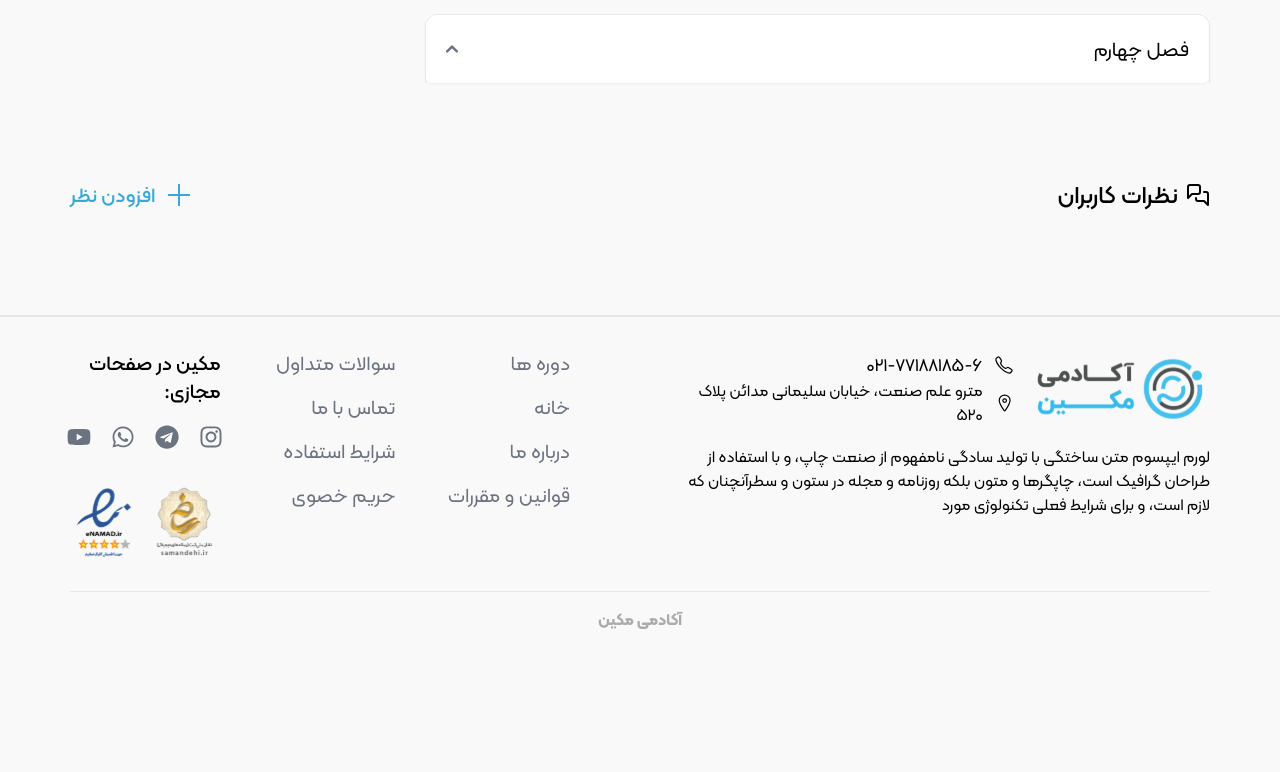
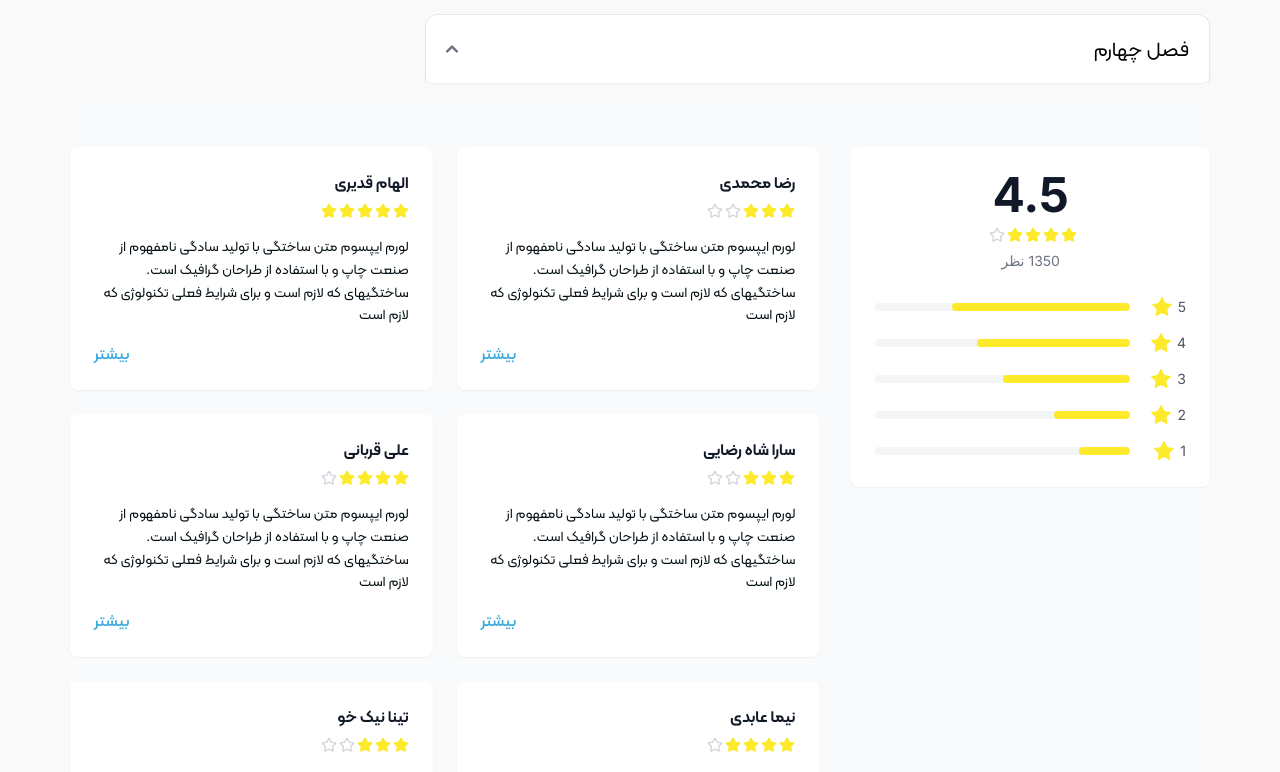
Before and after one commit to amirrowll/online-learning-makin, a Next.js app: page /Courses/1 in a window 1280 px wide. Shown: the part 1603-2375 px from the top of the page. Before the commit the page ends 2267 px from the top, so only its background shows below. Built offline with nearby package versions, Linux system fonts and the light colour scheme.

Commit message:
Finishing the dynamics section of the course

```diff
--- a/Feature/SeasonalArrangement/SeasonalArrangement.tsx
+++ b/Feature/SeasonalArrangement/SeasonalArrangement.tsx
@@ -13,8 +13,8 @@ const CoursePage: React.FC = () => {
     };
 
     return (
-        <div className='flex w-full mt-[85px] gap-10'>
-            <div className='w-[903px]'>
+        <div className='flex flex-col lg:flex-row w-full mt-[85px] gap-5 lg:gap-10 px-4 lg:px-0'>
+            <div className='w-full lg:w-[903px]'>
                 <div className="mb-4 bg-white rounded-lg shadow-sm">
                     <h2 id="accordion-collapse-heading-1">
                         <button
@@ -175,19 +175,19 @@ const CoursePage: React.FC = () => {
                 </div>
             </div>
 
-            <div className='w-[357px] max-h-[200px] bg-white px-4 rounded-xl py-4 sticky top-36'>
+            <div className='w-full lg:w-[357px] min-h-[200px] bg-white px-4 rounded-xl py-4 sticky top-[8.5rem] h-fit'>
                 <div className='flex items-center gap-4'>
-                    <div className='w-[72px] h-[72px]'>
+                    <div className='w-[60px] h-[60px] lg:w-[72px] lg:h-[72px]'>
                         <img className='w-full h-full' src="/Courses/tlogo.svg" alt="مدرس" />
                     </div>
 
                     <div>
-                        <p className='text-base font-kalamehMedium'>حسین رفیعی</p>
-                        <p className='text-[#9E9E9E] text-sm font-kalamehRegular'>مدرس دوره</p>
+                        <p className='text-base lg:text-lg font-kalamehMedium'>حسین رفیعی</p>
+                        <p className='text-[#9E9E9E] text-xs lg:text-sm font-kalamehRegular'>مدرس دوره</p>
                     </div>
                 </div>
 
-                <p className='text-sm font-kalamehRegular mt-5'>
+                <p className='text-xs lg:text-sm font-kalamehRegular mt-4 lg:mt-5'>
                     لورم ایپسوم متن ساختگی با تولید سادگی نامفهوم از صنعت چاپ و با استفاده از طراحان گرافیک است. چاپگرها و متون بلکه روزنامه و مجله در ستون و
                 </p>
             </div>
--- a/Feature/userComments/UserComments.tsx
+++ b/Feature/userComments/UserComments.tsx
@@ -1,31 +1,149 @@
-import React from 'react'
-import { LuMessagesSquare } from "react-icons/lu";
-import { LiaPlusSolid } from "react-icons/lia";
+/* eslint-disable tailwindcss/classnames-order */
+import { Star } from 'lucide-react';
 
+interface Review {
+  id: number;
+  name: string;
+  rating: number;
+  comment: string;
+}
 
+const reviews: Review[] = [
+  {
+    id: 1,
+    name: "رضا محمدی",
+    rating: 3.5,
+    comment: "لورم ایپسوم متن ساختگی با تولید سادگی نامفهوم از صنعت چاپ و با استفاده از طراحان گرافیک است. ساختگیهای که لازم است و برای شرایط فعلی تکنولوژی که لازم است"
+  },
+  {
+    id: 2,
+    name: "الهام قدیری",
+    rating: 5,
+    comment: "لورم ایپسوم متن ساختگی با تولید سادگی نامفهوم از صنعت چاپ و با استفاده از طراحان گرافیک است. ساختگیهای که لازم است و برای شرایط فعلی تکنولوژی که لازم است"
+  },
+  {
+    id: 3,
+    name: "سارا شاه رضایی",
+    rating: 3.5,
+    comment: "لورم ایپسوم متن ساختگی با تولید سادگی نامفهوم از صنعت چاپ و با استفاده از طراحان گرافیک است. ساختگیهای که لازم است و برای شرایط فعلی تکنولوژی که لازم است",
+  },
+  {
+    id: 4,
+    name: "علی قربانی",
+    rating: 4,
+    comment: "لورم ایپسوم متن ساختگی با تولید سادگی نامفهوم از صنعت چاپ و با استفاده از طراحان گرافیک است. ساختگیهای که لازم است و برای شرایط فعلی تکنولوژی که لازم است",
+  },
+  {
+    id: 5,
+    name: "نیما عابدی",
+    rating: 4.5,
+    comment: "لورم ایپسوم متن ساختگی با تولید سادگی نامفهوم از صنعت چاپ و با استفاده از طراحان گرافیک است. ساختگیهای که لازم است و برای شرایط فعلی تکنولوژی که لازم است",
+  },
+  {
+    id: 6,
+    name: "تینا نیک خو",
+    rating: 3,
+    comment: "لورم ایپسوم متن ساختگی با تولید سادگی نامفهوم از صنعت چاپ و با استفاده از طراحان گرافیک است. ساختگیهای که لازم است و برای شرایط فعلی تکنولوژی که لازم است",
+  }
+];
 
-function UserComments() {
-    return (
-        <div className='w-full mt-20 '>
-            <div className='flex justify-between '>
-                <div className='flex items-center gap-2'>
-                    <LuMessagesSquare size={24} />
-                    <p className='font-kalamehMedium text-2xl'>نظرات کاربران</p>
-                </div>
+const RatingStars = ({ rating }: { rating: number }) => {
+  return (
+    <div className="flex items-center gap-0.5 ml-1">
+      {[1, 2, 3, 4, 5].map((star) => (
+        <Star
+          key={star}
+          className={`size-4 ${star <= rating
+            ? 'text-[#FCEA2B] fill-[#FCEA2B]'
+            : 'text-gray-300'
+            }`}
+        />
+      ))}
+    </div>
+  );
+};
 
-                <div className='text-[#36A8D9] text-xl font-kalamehMedium  flex items-center gap-2'>
-                    <LiaPlusSolid size={32} />
-                    <p>افزودن نظر</p>
-                </div>
+const ReviewCard = ({ review }: { review: Review }) => {
+  return (
+    <div className="bg-white rounded-lg p-6 shadow-sm">
+      <div className="flex justify-between items-start mb-4">
+        <div className="flex items-center gap-3">
+          <div className='flex flex-col gap-2'>
+            <h3 className="font-kalamehSemiBold text-base text-gray-900">{review.name}</h3>
+            <RatingStars rating={review.rating} />
+          </div>
+        </div>
+      </div>
+      <p className="text-[#051116] text-sm font-kalamehRegular leading-relaxed">{review.comment}</p>
+      <div className='flex justify-end'>
+        <button className="text-[#36A8D9] text-base font-kalamehMedium mt-4">بیشتر</button>
+      </div>
+    </div>
+  );
+};
+
+const AverageRating = () => {
+  const averageRating = 4.5;
+  const totalReviews = 1350;
+  const ratingDistribution = [
+    { stars: 5, percentage: 70 },
+    { stars: 4, percentage: 60 },
+    { stars: 3, percentage: 50 },
+    { stars: 2, percentage: 30 },
+    { stars: 1, percentage: 20 },
+  ];
+
+  return (
+    <div className="bg-white rounded-lg p-6 shadow-sm sticky top-36">
+      <div className="text-center mb-6">
+        <div className="text-5xl font-bold text-gray-900 mb-2">{averageRating}</div>
+        <div className="flex justify-center mb-2">
+          <RatingStars rating={averageRating} />
+        </div>
+        <div className="text-sm text-gray-500">{totalReviews} نظر</div>
+      </div>
+
+      <div className="space-y-3">
+        {ratingDistribution.map(({ stars, percentage }) => (
+          <div key={stars} className="flex items-center gap-2">
+            <div className="flex items-center gap-1 w-12">
+              <span className="text-sm text-gray-600">{stars}</span>
+              <Star fill='#FCEA2B' stroke='none' />
+            </div>
+            <div className="flex-1 h-2 bg-gray-100 rounded-full overflow-hidden">
+              <div
+                className="h-full bg-[#FCEA2B] rounded-full"
+                style={{ width: `${percentage}%` }}
+              />
             </div>
 
-            <div className='mt-6 w-full'>
-                <div>
+          </div>
+        ))}
+      </div>
+    </div>
+  );
+};
 
-                </div>
+export default function Home() {
+  return (
+    <div className="min-h-screen bg-gray-50 py-12 ">
+      <div className=" mx-auto">
+        <div className="grid grid-cols-1 lg:grid-cols-3 gap-8">
+          <div className="lg:col-span-1">
+            <AverageRating />
+          </div>
+          <div className="lg:col-span-2">
+            <div className="grid gap-6 md:grid-cols-2">
+              {reviews.map((review) => (
+                <ReviewCard key={review.id} review={review} />
+              ))}
             </div>
+            <button className="w-full mt-6 text-center text-gray-600 hover:text-gray-900">
+              نمایش همه کامنت ها ▼
+            </button>
+          </div>
         </div>
-    )
+      </div>
+    </div>
+  );
 }
-
-export default UserComments ;
--- a/package.json
+++ b/package.json
@@ -13,6 +13,7 @@
   "dependencies": {
     "@react-icons/all-files": "^4.1.0",
     "flowbite-react": "^0.10.2",
+    "lucide-react": "^0.474.0",
     "next": "14.1.3",
     "react": "^18",
     "react-dom": "^18",
@@ -28,6 +29,7 @@
     "eslint-config-next": "14.1.3",
     "eslint-config-prettier": "^9.1.0",
     "eslint-plugin-tailwindcss": "^3.15.1",
+    "flowbite": "^3.0.0",
     "postcss": "^8",
     "prettier": "^3.2.5",
     "prettier-plugin-tailwindcss": "^0.5.12",
--- a/tailwind.config.ts
+++ b/tailwind.config.ts
@@ -1,5 +1,6 @@
 import flowbite from "flowbite-react/tailwind";
 import type { Config } from "tailwindcss";
+
 
 const config: Config = {
   content: [
```
Also changed, not shown: app/Courses/[Course]/page.tsx (line endings or trailing spaces), 1 other file (tests, documents, lock files or other folders).
